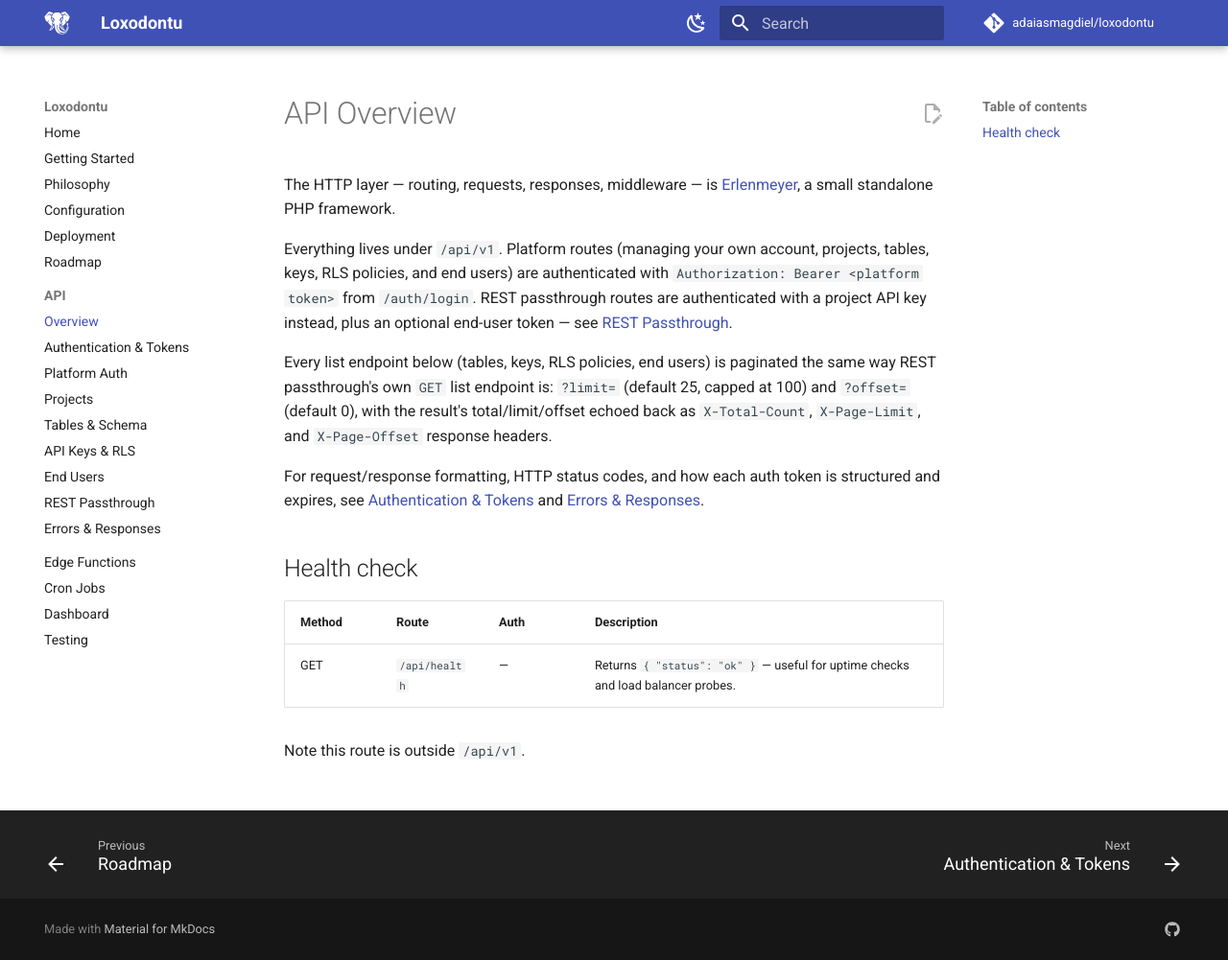
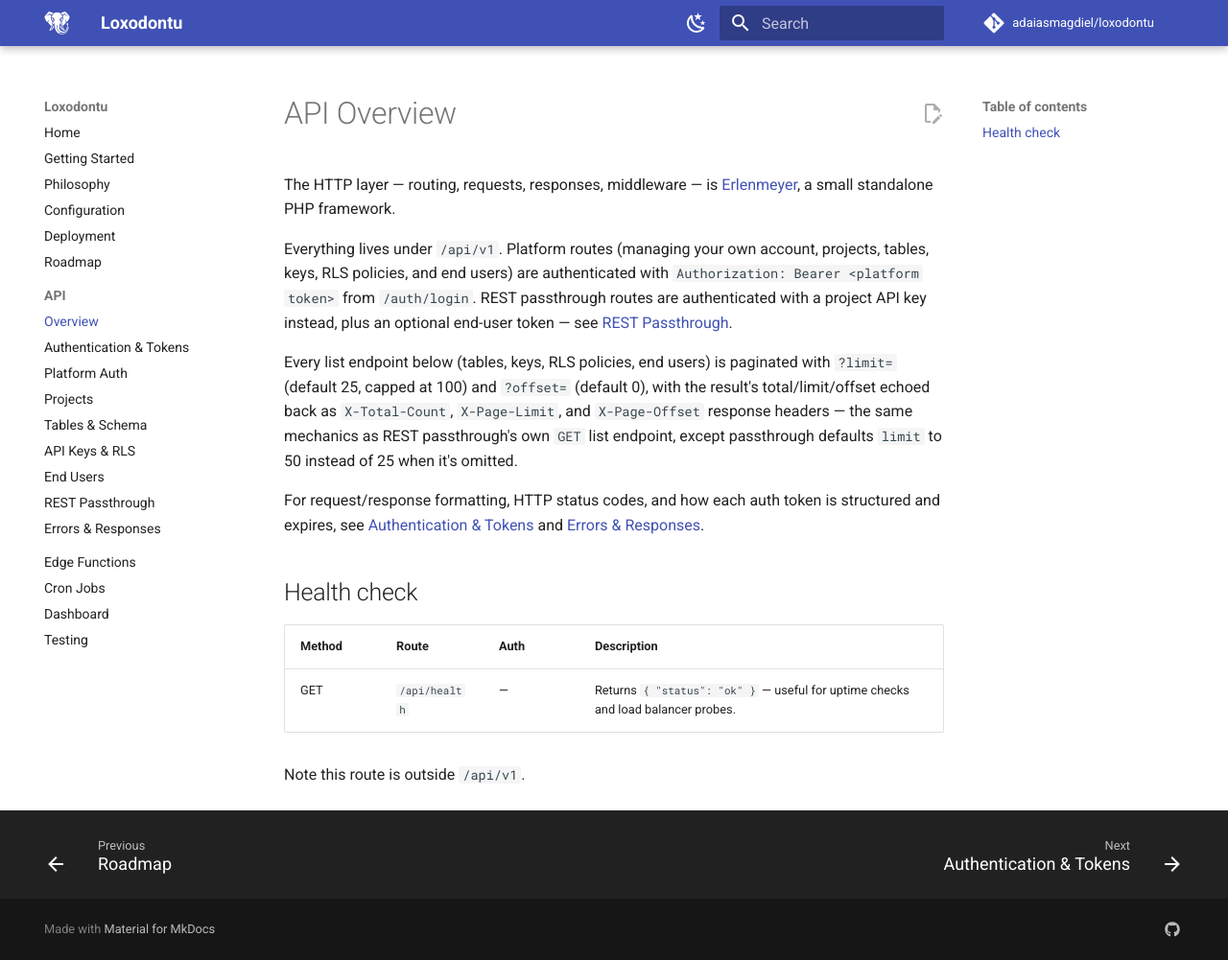
Before and after one commit to AdaiasMagdiel/loxodontu, an MkDocs documentation site: the page built from docs/api/overview.md, in a window 1280 px wide and 1001 px high. Shown: the whole window at 96% size. Built offline with MkDocs 1.6.1 and Material for MkDocs 9.7.7, drawn with Linux system fonts in a browser that asks for light colours; comment, search, counter and statistics services are not loaded.

Commit message:
Document REST passthrough's different default page limit
REST passthrough list endpoints default to a limit of 50 instead of 25,
which the docs previously glossed over as identical pagination behavior.

```diff
--- a/docs/api/overview.md
+++ b/docs/api/overview.md
@@ -8,10 +8,11 @@ keys, RLS policies, and end users) are authenticated with `Authorization: Bearer
 from `/auth/login`. REST passthrough routes are authenticated with a project API key instead, plus
 an optional end-user token — see [REST Passthrough](rest-passthrough.md).
 
-Every list endpoint below (tables, keys, RLS policies, end users) is paginated the same way REST
-passthrough's own `GET` list endpoint is: `?limit=` (default 25, capped at 100) and `?offset=`
-(default 0), with the result's total/limit/offset echoed back as `X-Total-Count`, `X-Page-Limit`,
-and `X-Page-Offset` response headers.
+Every list endpoint below (tables, keys, RLS policies, end users) is paginated with `?limit=`
+(default 25, capped at 100) and `?offset=` (default 0), with the result's total/limit/offset
+echoed back as `X-Total-Count`, `X-Page-Limit`, and `X-Page-Offset` response headers — the same
+mechanics as REST passthrough's own `GET` list endpoint, except passthrough defaults `limit` to
+50 instead of 25 when it's omitted.
 
 For request/response formatting, HTTP status codes, and how each auth token is structured and
 expires, see [Authentication & Tokens](authentication.md) and [Errors & Responses](errors.md).
```
Also changed, not shown: docs/api/errors.md (+1 -1 lines), 1 other file.
